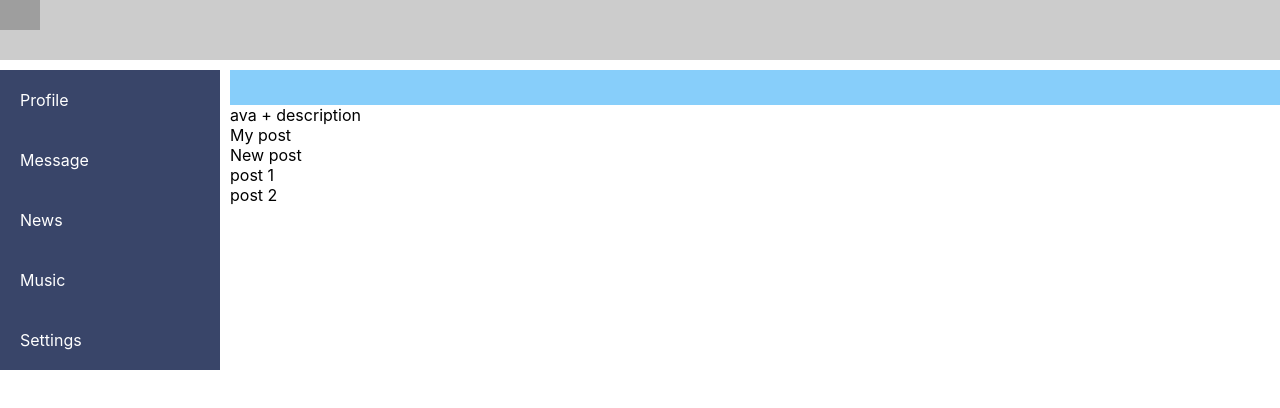
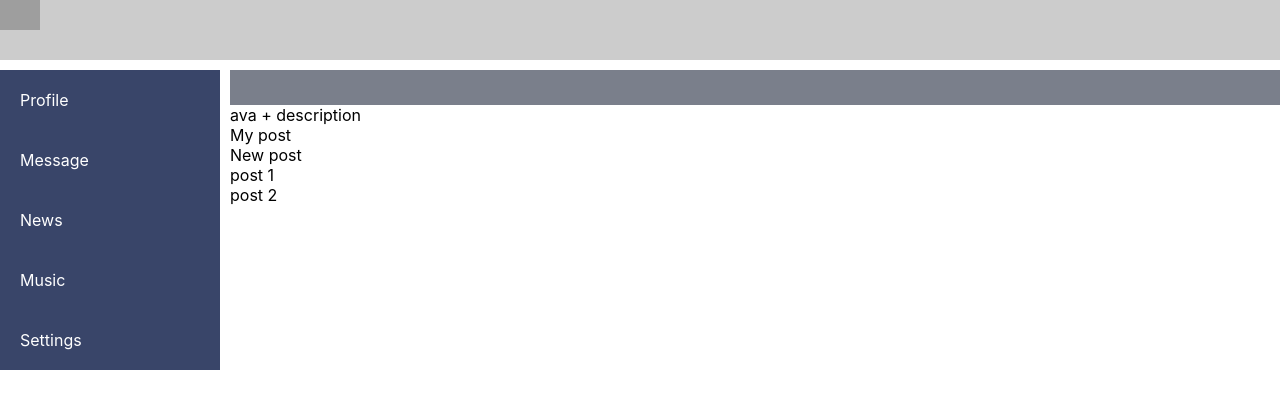
Before and after one commit to piy-bebe/react, a React (Create React App) app: page / in a window 1280 px wide. Shown: the top 408 px of the page. Built offline with nearby package versions, Linux system fonts and the light colour scheme; grey boxes are pictures that could not be loaded.

Commit message:
module Profile

```diff
--- a/src/components/Profile/Profile.jsx
+++ b/src/components/Profile/Profile.jsx
@@ -1,9 +1,10 @@
 import React from 'react'
+import c from './Profile.module.css'
 
 const Profile = () => {
   return (
-    <div className="content">
-    <div class="img"></div>
+    <div className={c.content}>
+    <div class={c.img}></div>
     <div>ava + description</div>
     <div>
       My post
--- /dev/null
+++ b/src/components/Profile/Profile.module.css
@@ -0,0 +1,7 @@
+.content {
+  grid-area: c;
+}
+.img {
+  background-color: #7a7f8b;
+  height: 35px;
+}
```
